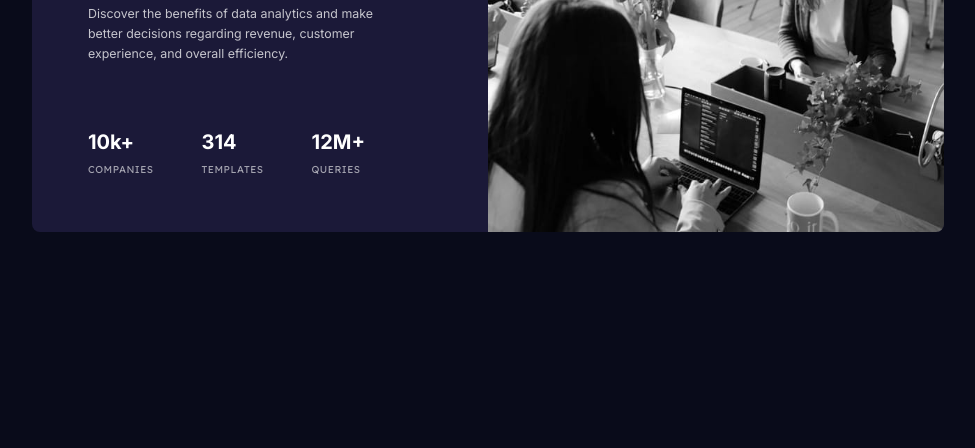
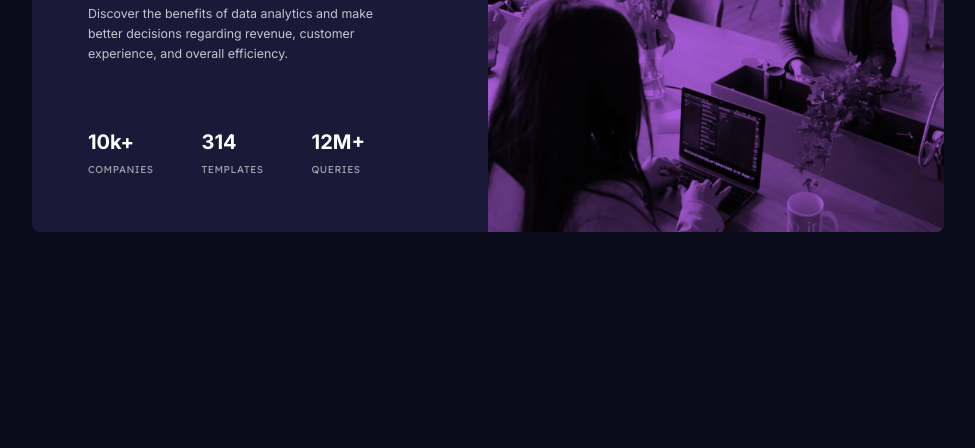
Before and after one commit to sissokho/frontendmentor-stats-preview-card-component, a website built with Vite: page index.html in a window 1280 px wide. Shown: the part 352-800 px from the top of the page, without its empty margins (152-1127 px from the left). Built offline with nearby package versions, Linux system fonts and the light colour scheme.

Commit message:
Add image effect

```diff
--- a/index.html
+++ b/index.html
@@ -22,11 +22,12 @@
     <main class="flex justify-center items-center min-h-screen py-20">
         <article
             class="flex flex-col w-96 bg-blue-desaturated rounded-lg overflow-hidden lg:flex-row-reverse lg:w-[57rem] lg:h-[23rem]">
-            <div class="w-full h-60 lg:h-full lg:basis-1/2">
+            <div class="w-full h-60 relative lg:h-full lg:basis-1/2">
                 <img srcset="images/image-header-mobile.jpg 540w,
                             images/image-header-desktop.jpg 654w" sizes="(max-width: 1024px) 384px,
                             912px" src="images/image-header-desktop.jpg" alt="mage of our team members working"
                     class="h-full w-full">
+                <span class="block absolute inset-0 bg-violet mix-blend-multiply"></span>
             </div>
 
             <div class="px-8 py-10 lg:flex lg:flex-col lg:basis-1/2 lg:pl-14 lg:pr-20 lg:py-12">
```
